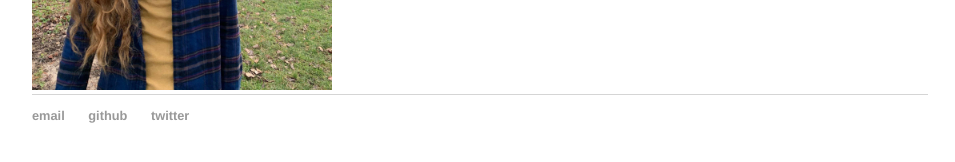
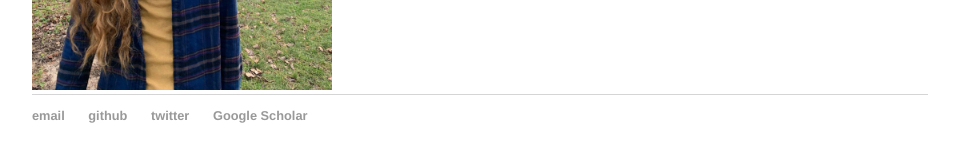
Before and after one commit to marleneberke/marleneberke.github.io, a Jekyll site: the page built from index.html, in a window 1280 px wide. Shown: the part 507-669 px from the top of the page, without its empty margins (160-1115 px from the left). Built offline with Jekyll 4.4.1, drawn with Linux system fonts in a browser that asks for light colours.

Commit message:
Update default.html

```diff
--- a/_layouts/default.html
+++ b/_layouts/default.html
@@ -23,6 +23,7 @@
 	        		<li><a href="mailto:marlene.berke@yale.edu">email</a></li>
 	        		<li><a href="https://github.com/marleneberke">github</a></li>
 				<li><a href="https://twitter.com/MarleneBerke">twitter</a></li>
+				<li><a href="https://scholar.google.com/citations?user=q-4IqG0AAAAJ&hl=en&oi=ao">Google Scholar</a></li>
 				</ul>
 			</footer>
 		</body>
```
